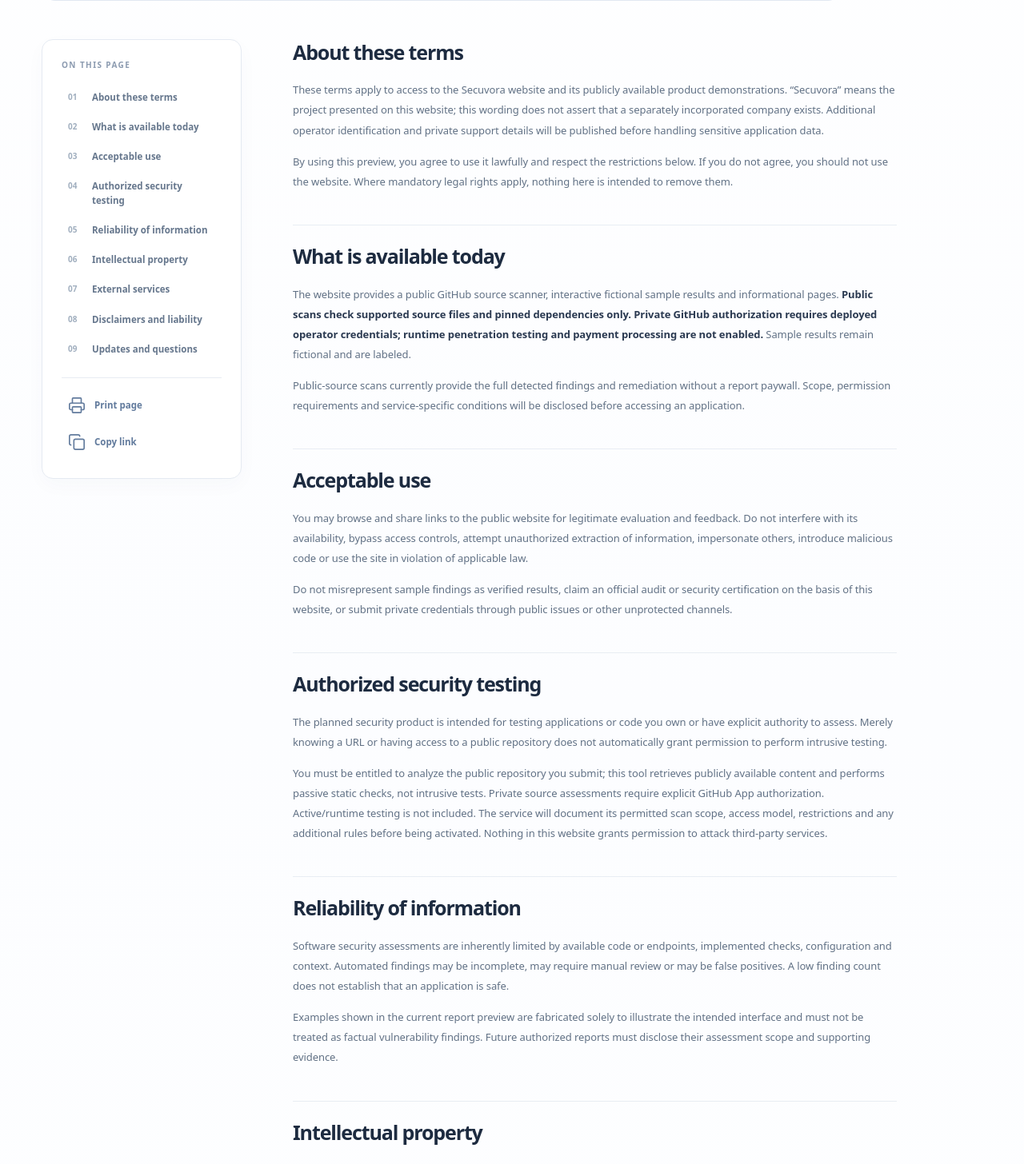
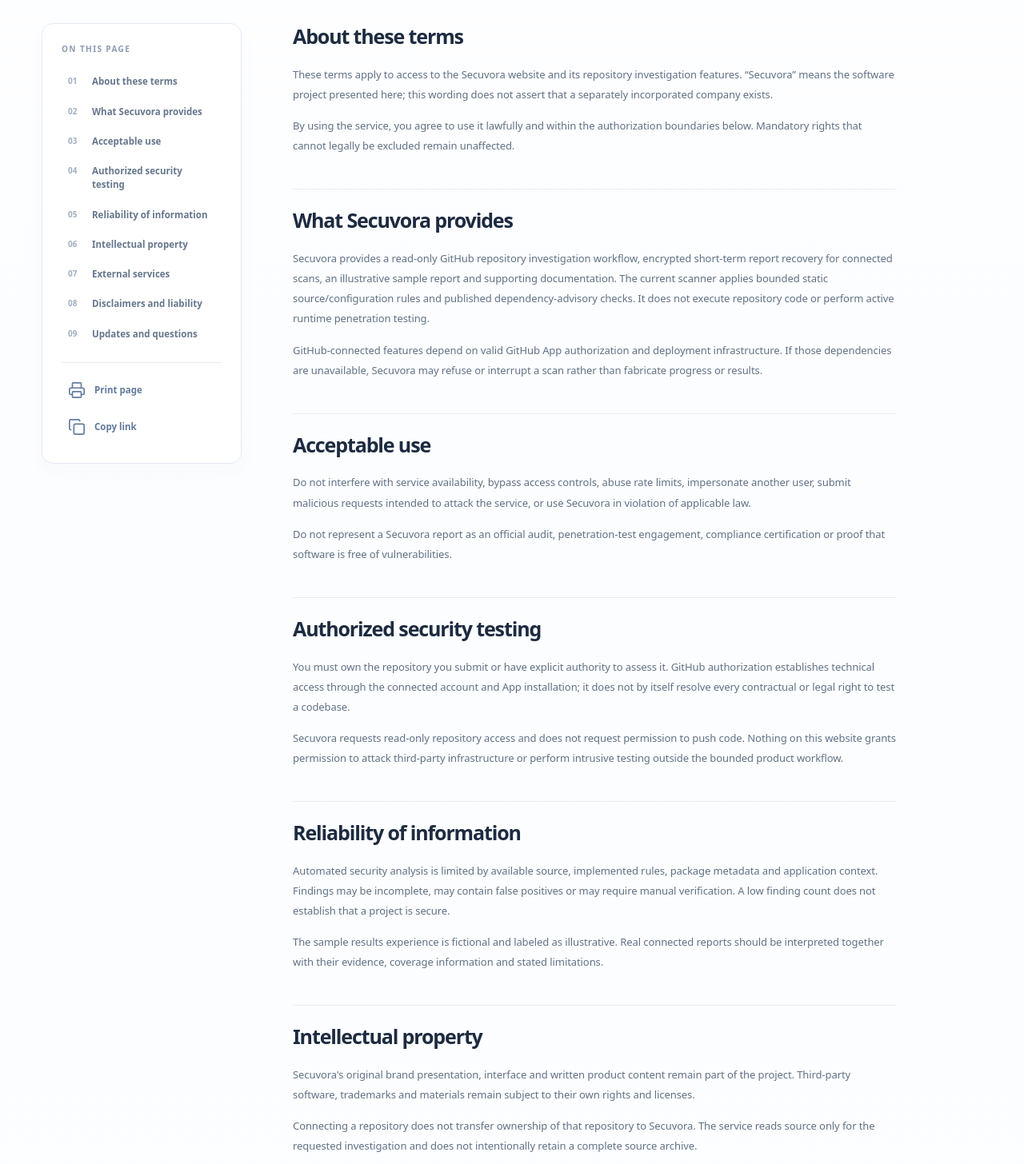
Before and after one commit to helloskyorigin/Safe-sure, a Next.js app: page /terms in a window 1280 px wide. Shown: the part 789-2245 px from the top of the page at 80% size. Built offline with nearby package versions, Linux system fonts and the light colour scheme.

Commit message:
Align terms with connected repository product

```diff
--- a/app/terms/page.tsx
+++ b/app/terms/page.tsx
@@ -4,12 +4,12 @@ import LegalPage, { type LegalSection } from "@/components/LegalPage";
 
 export const metadata: Metadata = {
   title: "Terms of Use | Secuvora",
-  description: "The conditions for visiting Secuvora, using its interactive demonstrations and understanding the scope of future assessments.",
+  description: "Terms for Secuvora's read-only GitHub repository investigations, authorized use, report limitations and external services.",
 };
 
 const sections: LegalSection[] = [
   { id: "agreement", title: "About these terms" },
-  { id: "availability", title: "What is available today" },
+  { id: "availability", title: "What Secuvora provides" },
   { id: "acceptable-use", title: "Acceptable use" },
   { id: "authorization", title: "Authorized security testing" },
   { id: "results", title: "Reliability of information" },
@@ -24,58 +24,66 @@ export default function TermsPage() {
     <LegalPage
       eyebrow="POLICY / TERMS"
       title="Terms of use."
-      lead="A straightforward explanation of what Secuvora offers today, how the preview may be used and what to expect as private integrations are activated."
+      lead="The rules for connecting a repository, using Secuvora's findings and understanding what an automated investigation can—and cannot—establish."
       sections={sections}
       summary={[
-        "Read-only public source scanning is available. Private scanning and owner-scoped encrypted seven-day reports are conditional on GitHub App and database configuration.",
-        "Example assessments are illustrative, not results from your website or source code.",
-        "Only applications you own or are expressly authorized to test may be assessed using the public or configured private scanner.",
+        "Secuvora uses read-only GitHub authorization and only analyzes repositories made available through the connected GitHub App.",
+        "You may submit only repositories you own or are authorized to assess.",
+        "Automated findings are evidence for review, not a penetration test, certification or guarantee of security.",
       ]}
     >
       <section id="agreement" className="legal-section">
         <h2>About these terms</h2>
-        <p>These terms apply to access to the Secuvora website and its publicly available product demonstrations. “Secuvora” means the project presented on this website; this wording does not assert that a separately incorporated company exists. Additional operator identification and private support details will be published before handling sensitive application data.</p>
-        <p>By using this preview, you agree to use it lawfully and respect the restrictions below. If you do not agree, you should not use the website. Where mandatory legal rights apply, nothing here is intended to remove them.</p>
+        <p>These terms apply to access to the Secuvora website and its repository investigation features. “Secuvora” means the software project presented here; this wording does not assert that a separately incorporated company exists.</p>
+        <p>By using the service, you agree to use it lawfully and within the authorization boundaries below. Mandatory rights that cannot legally be excluded remain unaffected.</p>
       </section>
+
       <section id="availability" className="legal-section">
-        <h2>What is available today</h2>
-        <p>The website provides a public GitHub source scanner, interactive fictional sample results and informational pages. <strong>Public scans check supported source files and pinned dependencies only. Private GitHub authorization requires deployed operator credentials; runtime penetration testing and payment processing are not enabled.</strong> Sample results remain fictional and are labeled.</p>
-        <p>Public-source scans currently provide the full detected findings and remediation without a report paywall. Scope, permission requirements and service-specific conditions will be disclosed before accessing an application.</p>
+        <h2>What Secuvora provides</h2>
+        <p>Secuvora provides a read-only GitHub repository investigation workflow, encrypted short-term report recovery for connected scans, an illustrative sample report and supporting documentation. The current scanner applies bounded static source/configuration rules and published dependency-advisory checks. It does not execute repository code or perform active runtime penetration testing.</p>
+        <p>GitHub-connected features depend on valid GitHub App authorization and deployment infrastructure. If those dependencies are unavailable, Secuvora may refuse or interrupt a scan rather than fabricate progress or results.</p>
       </section>
+
       <section id="acceptable-use" className="legal-section">
         <h2>Acceptable use</h2>
-        <p>You may browse and share links to the public website for legitimate evaluation and feedback. Do not interfere with its availability, bypass access controls, attempt unauthorized extraction of information, impersonate others, introduce malicious code or use the site in violation of applicable law.</p>
-        <p>Do not misrepresent sample findings as verified results, claim an official audit or security certification on the basis of this website, or submit private credentials through public issues or other unprotected channels.</p>
+        <p>Do not interfere with service availability, bypass access controls, abuse rate limits, impersonate another user, submit malicious requests intended to attack the service, or use Secuvora in violation of applicable law.</p>
+        <p>Do not represent a Secuvora report as an official audit, penetration-test engagement, compliance certification or proof that software is free of vulnerabilities.</p>
       </section>
+
       <section id="authorization" className="legal-section">
         <h2>Authorized security testing</h2>
-        <p>The planned security product is intended for testing applications or code you own or have explicit authority to assess. Merely knowing a URL or having access to a public repository does not automatically grant permission to perform intrusive testing.</p>
-        <p>You must be entitled to analyze the public repository you submit; this tool retrieves publicly available content and performs passive static checks, not intrusive tests. Private source assessments require explicit GitHub App authorization. Active/runtime testing is not included. The service will document its permitted scan scope, access model, restrictions and any additional rules before being activated. Nothing in this website grants permission to attack third-party services.</p>
+        <p>You must own the repository you submit or have explicit authority to assess it. GitHub authorization establishes technical access through the connected account and App installation; it does not by itself resolve every contractual or legal right to test a codebase.</p>
+        <p>Secuvora requests read-only repository access and does not request permission to push code. Nothing on this website grants permission to attack third-party infrastructure or perform intrusive testing outside the bounded product workflow.</p>
       </section>
+
       <section id="results" className="legal-section">
         <h2>Reliability of information</h2>
-        <p>Software security assessments are inherently limited by available code or endpoints, implemented checks, configuration and context. Automated findings may be incomplete, may require manual review or may be false positives. A low finding count does not establish that an application is safe.</p>
-        <p>Examples shown in the current report preview are fabricated solely to illustrate the intended interface and must not be treated as factual vulnerability findings. Future authorized reports must disclose their assessment scope and supporting evidence.</p>
+        <p>Automated security analysis is limited by available source, implemented rules, package metadata and application context. Findings may be incomplete, may contain false positives or may require manual verification. A low finding count does not establish that a project is secure.</p>
+        <p>The sample results experience is fictional and labeled as illustrative. Real connected reports should be interpreted together with their evidence, coverage information and stated limitations.</p>
       </section>
+
       <section id="ownership" className="legal-section">
         <h2>Intellectual property</h2>
-        <p>Secuvora's original brand presentation, content, illustrations and interface are part of the project. Third-party components, libraries, trademarks and materials remain subject to their respective licenses and rights. Access to the website does not transfer ownership of any intellectual property.</p>
-        <p>Future application submissions will remain the responsibility of their respective owners. Secuvora fetches public repository code only when a public scan is requested. In a configured private flow, it reads only repositories the signed-in user is authorized to select through a GitHub App and does not request the user's GitHub password.</p>
+        <p>Secuvora's original brand presentation, interface and written product content remain part of the project. Third-party software, trademarks and materials remain subject to their own rights and licenses.</p>
+        <p>Connecting a repository does not transfer ownership of that repository to Secuvora. The service reads source only for the requested investigation and does not intentionally retain a complete source archive.</p>
       </section>
+
       <section id="third-party" className="legal-section">
         <h2>External services</h2>
-        <p>Links to GitHub or other external resources are provided for convenience. These services are operated independently and apply their own terms, privacy statements and policies. We are not responsible for content or practices on sites outside our control.</p>
+        <p>GitHub, OSV.dev, the deployment host and report-storage provider operate independently and apply their own terms and policies. Availability of those services can affect Secuvora's operation.</p>
       </section>
+
       <section id="disclaimers" className="legal-section">
         <h2>Disclaimers and liability</h2>
-        <p>The public website, limited on-demand scanner and illustrative sample are provided for general information and evaluation, without a promise of uninterrupted availability or error-free information. The examples do not constitute a security certification, penetration-test engagement, legal opinion or professional assurance of system safety.</p>
-        <p>To the extent permitted by applicable law, the project does not accept responsibility for decisions made solely on the basis of illustrative content or for third-party products linked here. Nothing in these terms limits liability or remedies that cannot lawfully be excluded.</p>
+        <p>Secuvora is provided for automated security review and developer evaluation without a promise of uninterrupted availability, complete vulnerability coverage or error-free output. Findings should be reviewed before consequential remediation or release decisions.</p>
+        <p>To the extent permitted by applicable law, the project does not accept responsibility for losses caused solely by treating an automated or illustrative result as a comprehensive professional security assurance. Nothing here limits rights or liabilities that cannot lawfully be limited.</p>
       </section>
+
       <section id="revisions" className="legal-section">
         <h2>Updates and questions</h2>
-        <p>We may update these website terms as the preview evolves. If a commercial service is ever offered, its operator identity, support contacts, complete purchase terms and mandatory rights must be disclosed before a transaction.</p>
-        <p>For ordinary non-sensitive feedback see <Link href="/contact">Contact</Link>. For information about the present data practices and planned security controls, see <Link href="/privacy">Privacy</Link> and <Link href="/security">Security</Link>.</p>
-        <p className="legal-note"><strong>Important:</strong> These terms govern the currently published preview. They do not claim a configured or independently audited private-scanning deployment, registered corporate identity or staffed private customer-support desk.</p>
+        <p>These terms may change when repository permissions, scan scope, report retention, support or commercial terms materially change. If a paid service is introduced, seller identity, pricing, tax, cancellation/refund terms and appropriate support details must be disclosed before purchase.</p>
+        <p>For ordinary non-sensitive feedback see <Link href="/contact">Contact</Link>. For data and security details see <Link href="/privacy">Privacy</Link> and <Link href="/security">Security</Link>.</p>
+        <p className="legal-note"><strong>Important:</strong> No SOC 2, ISO 27001, penetration-test certification or staffed support commitment is claimed unless it is explicitly documented and verifiable.</p>
       </section>
     </LegalPage>
   );
```
